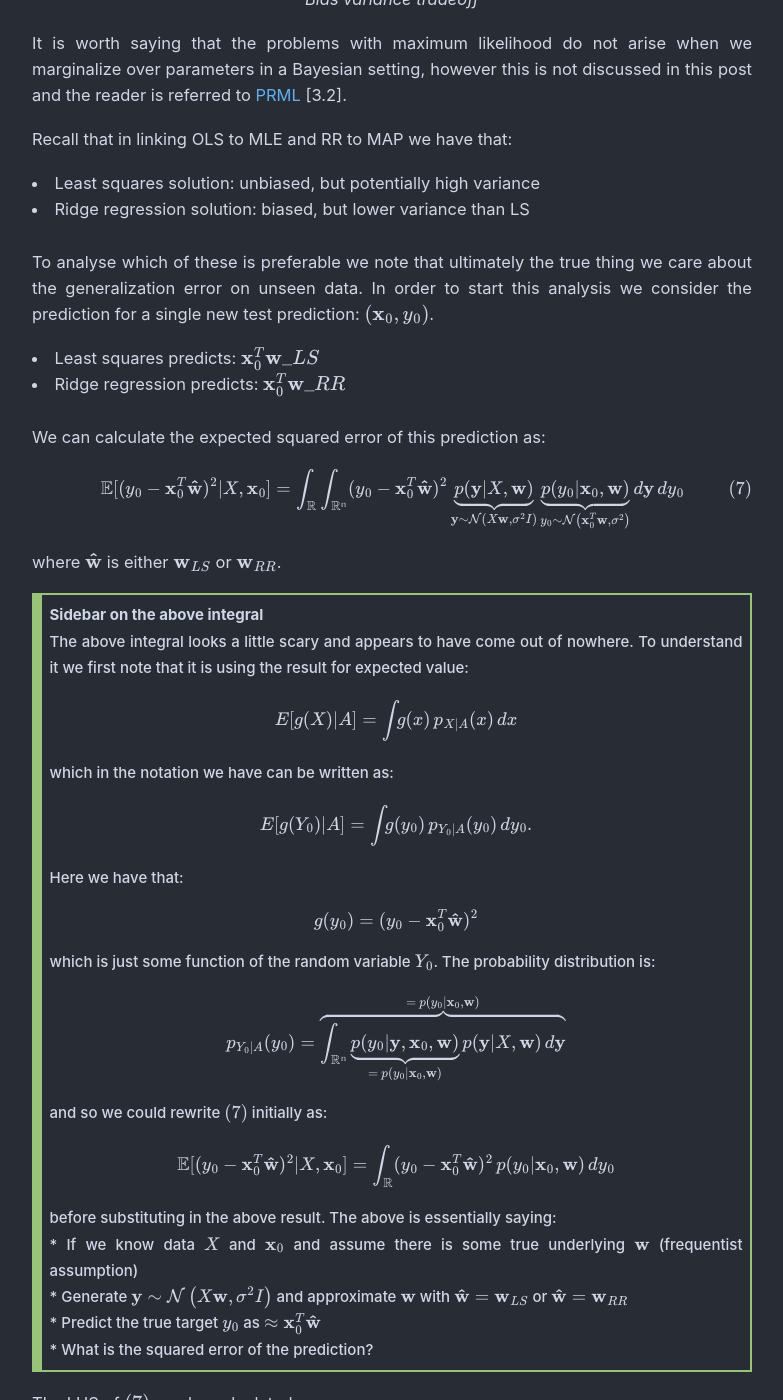
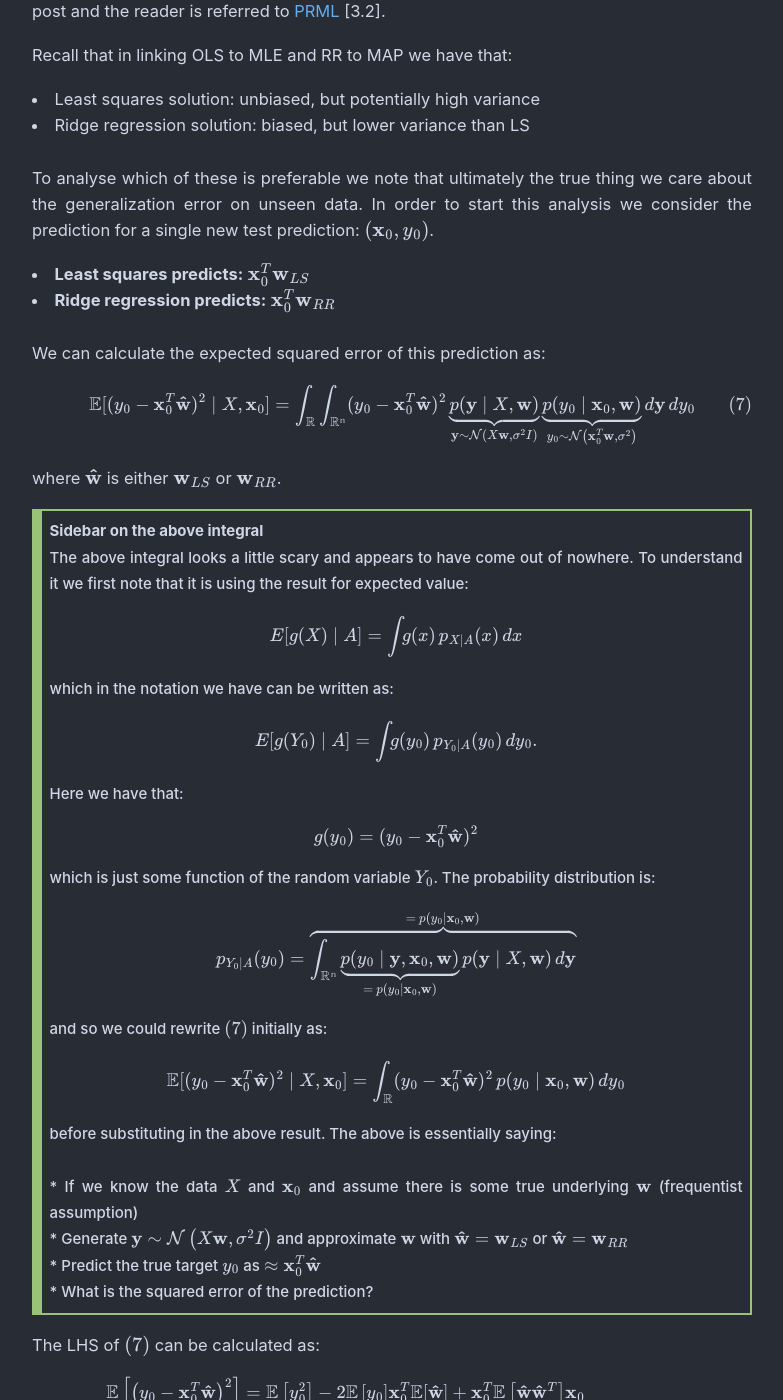
Before and after one commit to maw501/maw501.github.io, a Jekyll site: the page built from project_edx_ML/_posts/2018-10-10-columbiaX-ML-week1and2.md, in a window 1280 px wide and 1400 px high, scrolled down 8977 px. Shown: the whole window, without its empty margins (248-1031 px from the left). Built offline with Jekyll 4.4.1, drawn with Linux system fonts in a browser that asks for light colours; nearby versions of some CDN libraries; some web fonts are replaced; formulas are drawn with MathJax 3; comment, search, counter and statistics services are not loaded; some of the changed text lies outside the part shown.

Commit message:
few updates to aid readability

```diff
--- a/project_edx_ML/_posts/2018-10-10-columbiaX-ML-week1and2.md
+++ b/project_edx_ML/_posts/2018-10-10-columbiaX-ML-week1and2.md
@@ -95,15 +95,13 @@
 \end{align*}
 </div>
 
-depending on notational preferences. So far all we have assumed is a least squares loss function and the goal is to minimize this error for the linear model of choice. In many cases modelling scenarios we might think of this as a reasonable thing to do where we have made no (explicit) assumptions about the data.
-
-Our goal is to return a set of weights from the optimization that are optimal for the above model.
+depending on notational preferences. So far all we have assumed is a least squares loss function and the goal is to minimize this error for the linear model of choice. In many scenarios we might think of this as a reasonable thing to do and that we have made no (explicit) assumptions about the data.
 
 ##### OLS optimal weights, $\mathbf{w}_{LS}$
 
 In order to derive the optimal set of weights, $\mathbf{w}_{LS}$, that minimizes the above function $\mathcal{L}$ we take the derivative of $(1)$, set it to 0 and solve for $\mathbf{w}$.
 
-It can be helpful when following the below to always think about whether the dimensions tie up and remember that once we differentiate we will return a vector (as we are simultaneously differentiating w.r.t each element of $\mathbf{w}$), of dimension $(d+1) \times 1$. In order to derive the below we apply some standard [results](#matrix_cook) from matrix calculus.
+It can be helpful when following the below to always think about whether the dimensions tie up and remember that once we differentiate we will return a vector (as we are simultaneously differentiating w.r.t each element of $\mathbf{w}$), of dimension $(d+1) \times 1$. In order to derive the below we can apply standard [results](#matrix_cook) from matrix calculus.
 
 <div class="math">
 \begin{alignat*}{2}
@@ -126,17 +124,17 @@
 
 <div class="math">
 \begin{align*}
-p\left(\mathbf{y} | \boldsymbol{\mu}, \sigma^{2} I \right)=\frac{1}{\left(2 \pi \sigma^{2}\right)^{\frac{n}{2}}} \exp \left(-\frac{1}{2 \sigma^{2}}(\mathbf{y}-\boldsymbol{\mu})^{T}\, I \, (\mathbf{y}-\boldsymbol{\mu})\right) \tag{3}\end{align*}
+p\left(\mathbf{y} \mid \boldsymbol{\mu}, \sigma^{2} I \right)=\frac{1}{\left(2 \pi \sigma^{2}\right)^{\frac{n}{2}}} \exp \left(-\frac{1}{2 \sigma^{2}}(\mathbf{y}-\boldsymbol{\mu})^{T}\, I \, (\mathbf{y}-\boldsymbol{\mu})\right) \tag{3}\end{align*}
 </div>
 
-where under the Gaussian noise assumption $\Sigma = \sigma^2 I$ is a diagonal matrix. Recalling that the determinant of a diagonal matrix is the product of its diagonal entries permits the above form and it also pays to note that $(\mathbf{y}-\boldsymbol{\mu})$ has dimensions $n \times 1$ and $\boldsymbol{\mu}$ is the prediction for each observation, also with dimension $n \times 1$. Under the Gaussian noise assumption we are making this is equivalent to setting the prediction, $\boldsymbol{\mu} = X \mathbf{w}$.
+where under the Gaussian noise assumption $\Sigma = \sigma^2 I$ is a diagonal matrix. Recalling that the determinant of a diagonal matrix is the product of its diagonal entries permits the above form and it also pays to note that $(\mathbf{y}-\boldsymbol{\mu})$ has dimensions $n \times 1$ and that $\boldsymbol{\mu}$ is the prediction for each observation, also with dimension $n \times 1$. Under the Gaussian noise assumption we are making this is equivalent to setting the prediction, $\boldsymbol{\mu} = X \mathbf{w}$.
 
 There are a few equivalent ways of stating the assumption we make about the data in a MLE setting for linear regression:
 
 <div class="bullet">
 <ol> 1. $y_i = \mathbf{x_i}^T \mathbf{w} + \epsilon_i$ with $\epsilon_i \stackrel{ind}{\sim} N(0, \sigma^2)$ for $i=1,...n$</ol>
 <ol> 2. $y_i \stackrel{ind}{\sim} \mathcal{N}(\mathbf{x_i}^T \mathbf{w}, \sigma^2)$ for $i=1,...n$</ol>
-<ol> 3. $\mathbf{y} \sim \mathcal{N}(X \mathbf{w}, \sigma^2 I)$ and so $p(\mathbf{y} \| \mathbf{w}, X) = \mathcal{N}(X \mathbf{w}, \sigma^2 I)$</ol>
+<ol> 3. $\mathbf{y} \sim \mathcal{N}(X \mathbf{w}, \sigma^2 I)$ and so $p(\mathbf{y} \mid \mathbf{w}, X) = \mathcal{N}(X \mathbf{w}, \sigma^2 I)$</ol>
 </div>
 Note this doesn't mean that the target $\mathbf{y}$ itself is normally distributed but that given a mean prediction of $X\mathbf{w}$ the residuals follow a Gaussian distribution assumed to have constant variance.
 
@@ -197,7 +195,7 @@
 \mathbf{w}_{RR} = \left(\lambda I+X^{T} X\right)^{-1} X^{T} \mathbf{y}. \tag{5}
 \end{align*}
 </div>
-As with OLS we didn't explicitly make any probabilistic assumptions, we just defined a loss function with a regularization term and calculated the optimal set of weights for it.
+As with OLS we didn't *explicitly* make any probabilistic assumptions, we just defined a loss function with a regularization term and calculated the optimal set of weights for it.
 
 However, as we now show, it turns out the ridge regression solution also has a nice probabilistic interpretation.
 
@@ -226,27 +224,27 @@
 
 <div class="math">
 \begin{align*}
-p(\mathbf{w} | \mathbf{y}, X) = \dfrac{p(\mathbf{y} | \mathbf{w}, X) p(\mathbf{w})}{p(\mathbf{y} | X)}
+p(\mathbf{w} \mid \mathbf{y}, X) = \dfrac{p(\mathbf{y} \mid \mathbf{w}, X) p(\mathbf{w})}{p(\mathbf{y} \mid X)}
 \end{align*}
 </div>
 whereby taking logs of both sides leaves us with:
 
 <div class="math">
 \begin{align*}
-\ln \underbrace{p(\mathbf{w} | \mathbf{y}, X)}_\text{posterior} = \underbrace{\ln p(\mathbf{y} | \mathbf{w}, X)}_\text{log-likelihood} + \ln \underbrace{p(\mathbf{w})}_\text{prior} - \ln \underbrace{ p(\mathbf{y} | X)}_\text{evidence}\end{align*}
+\ln \underbrace{p(\mathbf{w} \mid \mathbf{y}, X)}_\text{posterior} = \underbrace{\ln p(\mathbf{y} \mid \mathbf{w}, X)}_\text{log-likelihood} + \ln \underbrace{p(\mathbf{w})}_\text{prior} - \ln \underbrace{ p(\mathbf{y} \mid X)}_\text{evidence}\end{align*}
 </div>
 
 <br>
-It is worth noting that the MAP solution is still a point estimate and as a result we don't need to calculate the denominator in Bayes' rule, $p(\mathbf{y} | X)$. This is helpful as this term is usually difficult to calculate.
+It is worth noting that the MAP solution is still a point estimate and as a result we don't need to calculate the denominator in Bayes' rule, $p(\mathbf{y} \mid X)$. This is helpful as this term is usually difficult to calculate.
 </blockquote>
 
-We proceed by recalling that the likelihood assumption is $p(\mathbf{y} \| \mathbf{w}, X) = \mathcal{N}(X \mathbf{w}, \sigma^2 I)$ which we can solve by taking logs of Bayes' rule.
+In order to derive the optimal weights we proceed by recalling that the likelihood assumption is $p(\mathbf{y} \mid \mathbf{w}, X) = \mathcal{N}(X \mathbf{w}, \sigma^2 I)$ which we can solve by taking logs of Bayes' rule.
 
 The MAP solution can thus be written as:
 
 <div class="math">
 \begin{align*}
-\mathbf{w}_{MAP} &= \arg \max_{\mathbf{w}} \ln p(\mathbf{y} | \mathbf{w}, X)+\ln p(\mathbf{w})  \\[5pt]
+\mathbf{w}_{MAP} &= \arg \max_{\mathbf{w}} \ln p(\mathbf{y} \mid \mathbf{w}, X)+\ln p(\mathbf{w})  \\[5pt]
 &= \arg \max_{\mathbf{w}}-\frac{1}{2 \sigma^{2}}(\mathbf{y}-X \mathbf{w})^{T}(\mathbf{y}-X \mathbf{w})-\frac{\lambda}{2} \mathbf{w}^{T} \mathbf{w}+\mathrm{const.} \\[5pt]
 &= \mathcal{L}
 \end{align*}
@@ -276,8 +274,6 @@
 
 It is possible to extend the above analysis in many ways, in particular it becomes easy to make the link to lasso regression. A similar analysis to the above shows that adding a regularization term that sums the absolute values of $\mathbf{w}$ is equivalent to placing a [Laplace distribution](https://en.wikipedia.org/wiki/Laplace_distribution) over the model's weights from a Bayesian perspective.
 
-The regularization term added in the ridge regression objective term is [sometimes called](https://en.wikipedia.org/wiki/Norm_(mathematics)#p-norm) a $l_2$ penalty and for lasso it's often called a $l_1$ penalty.
-
 <a name="analysis_ols_rr"></a>
 <hr class="with-margin">
 <h4 class="header" id="analysis">Analysis of OLS and RR</h4>
@@ -345,15 +343,15 @@
 To analyse which of these is preferable we note that ultimately the true thing we care about the generalization error on unseen data. In order to start this analysis we consider the prediction for a single new test prediction: $(\mathbf{x}_0, y_0)$.
 
 <div class="bullet">
-<li> Least squares predicts: $\mathbf{x}_0^T \mathbf{w}\_{LS}$ </li>
-<li> Ridge regression predicts: $\mathbf{x}_0^T \mathbf{w}\_{RR}$ </li>
+<li> <strong>Least squares predicts:</strong> $\mathbf{x}_0^T \mathbf{w}_{LS}$ </li>
+<li> <strong>Ridge regression predicts:</strong> $\mathbf{x}_0^T \mathbf{w}_{RR}$ </li>
 </div>
 <br>
 We can calculate the expected squared error of this prediction as:
 
 <div class="math">
 \begin{align*}
-\mathbb{E}[(y_0 - \mathbf{x}_0^T\mathbf{\hat{w}})^2 | X,\mathbf{x}_0] = \int_{\mathbb{R}}^{} \int_{\mathbb{R^n}}^{} (y_0 - \mathbf{x}_0^T\mathbf{\hat{w}})^2 \, \underbrace{p(\mathbf{y} | X, \mathbf{w})}_\text{$ \mathbf{y} \sim \mathcal{N}\left(X \mathbf{w}, \sigma^{2} I\right) $} \, \underbrace{p(y_0 | \mathbf{x}_0, \mathbf{w})}_\text{$ y_0 \sim \mathcal{N}\left(\mathbf{x}_0^T \mathbf{w}, \sigma^{2} \right)$} \, d\mathbf{y} \, dy_0 \tag{7}
+\mathbb{E}[(y_0 - \mathbf{x}_0^T\mathbf{\hat{w}})^2 \mid X,\mathbf{x}_0] = \int_{\mathbb{R}}^{} \int_{\mathbb{R^n}}^{} (y_0 - \mathbf{x}_0^T\mathbf{\hat{w}})^2 \, \underbrace{p(\mathbf{y} \mid X, \mathbf{w})}_\text{$ \mathbf{y} \sim \mathcal{N}\left(X \mathbf{w}, \sigma^{2} I\right) $} \, \underbrace{p(y_0 \mid \mathbf{x}_0, \mathbf{w})}_\text{$ y_0 \sim \mathcal{N}\left(\mathbf{x}_0^T \mathbf{w}, \sigma^{2} \right)$} \, d\mathbf{y} \, dy_0 \tag{7}
 \end{align*}
 </div>
 where $\mathbf{\hat{w}}$ is either $\mathbf{w}\_{LS}$ or $\mathbf{w}\_{RR}$.
@@ -366,7 +364,7 @@
 
 <div class="math">
 \begin{align*}
-E[g(X) | A] = \int_{} g(x) \, p_{X| A}(x) \, dx
+E[g(X) \mid A] = \int_{} g(x) \, p_{X \mid A}(x) \, dx
 \end{align*}
 </div>
 
@@ -374,7 +372,7 @@
 
 <div class="math">
 \begin{align*}
-E[g(Y_0) | A] = \int_{} g(y_0) \, p_{Y_0 | A}(y_0) \, dy_0.
+E[g(Y_0) \mid A] = \int_{} g(y_0) \, p_{Y_0 \mid A}(y_0) \, dy_0.
 \end{align*}
 </div>
 
@@ -390,21 +388,22 @@
 
 <div class="math">
 \begin{align*}
-p_{Y_0 | A}(y_0) = \overbrace{\int_{\mathbb{R^n}}^{} \underbrace{p(y_0 | \mathbf{y} , \mathbf{x}_0, \mathbf{w})}_\text{$ = \, p(y_0 | \mathbf{x}_0, \mathbf{w})$} \, p(\mathbf{y} | X, \mathbf{w}) \, d \mathbf{y}}^\text{$ = \, p(y_0 | \mathbf{x}_0, \mathbf{w})$}\end{align*}
+p_{Y_0 \mid A}(y_0) = \overbrace{\int_{\mathbb{R^n}}^{} \underbrace{p(y_0 \mid \mathbf{y} , \mathbf{x}_0, \mathbf{w})}_\text{$ = \, p(y_0 | \mathbf{x}_0, \mathbf{w})$} \, p(\mathbf{y} \mid X, \mathbf{w}) \, d \mathbf{y}}^\text{$ = \, p(y_0 \mid \mathbf{x}_0, \mathbf{w})$}\end{align*}
 </div>
 
 and so we could rewrite $(7)$ initially as:
 
 <div class="math">
 \begin{align*}
-\mathbb{E}[(y_0 - \mathbf{x}_0^T\mathbf{\hat{w}})^2 | X, \mathbf{x}_0] = \int_{\mathbb{R}}^{} (y_0 - \mathbf{x}_0^T\mathbf{\hat{w}})^2 \, p(y_0 | \mathbf{x}_0, \mathbf{w}) \, dy_0\end{align*}
+\mathbb{E}[(y_0 - \mathbf{x}_0^T\mathbf{\hat{w}})^2 \mid X, \mathbf{x}_0] = \int_{\mathbb{R}}^{} (y_0 - \mathbf{x}_0^T\mathbf{\hat{w}})^2 \, p(y_0 \mid \mathbf{x}_0, \mathbf{w}) \, dy_0\end{align*}
 </div>
 
 before substituting in the above result.
 
 The above is essentially saying:
 <br>
-* If we know data $X$ and $\mathbf{x}_0$ and assume there is some true underlying $\mathbf{w}$ (frequentist assumption)
+<br>
+* If we know the data $X$ and $\mathbf{x}_0$ and assume there is some true underlying $\mathbf{w}$ (frequentist assumption)
 <br>
 * Generate $\mathbf{y} \sim \mathcal{N}\left(X \mathbf{w}, \sigma^{2} I\right)$ and approximate $\mathbf{w}$ with $\mathbf{\hat{w}} = \mathbf{w}_{LS}$ or  $\mathbf{\hat{w}} = \mathbf{w}_{RR}$
 <br>
@@ -436,9 +435,9 @@
 
 We have thus decomposed the prediction error into 3 main components:
 <div class="bullet">
-<ol> 1. Measurement noise – we can’t control this given the model </ol>
-<ol> 2. Model bias – how close to the solution we expect to be on average</ol>
-<ol> 3. Model variance – how sensitive the solution is to the data</ol>
+<ol> 1. Measurement noise – we can’t control this given the model. </ol>
+<ol> 2. Model bias – how close to the solution we expect to be on average.</ol>
+<ol> 3. Model variance – how sensitive the solution is to the data.</ol>
 </div>
 <br>
 The above analysis is more general (see [ESL](#esl) [7.3]) than the linear regression case though it's usually not possible to get nice equations for the tradeoff.
@@ -604,7 +603,7 @@
 
 <div class="math">
 \begin{align*}
-\hat{\theta}_{ML} :=\arg \max_{\theta} p\left(\mathbf{x}_{1}, \ldots, \mathbf{x}_{n} | \theta\right)
+\hat{\theta}_{ML} :=\arg \max_{\theta} p\left(\mathbf{x}_{1}, \ldots, \mathbf{x}_{n} \mid \theta\right)
 \end{align*}
 </div>
 
@@ -645,11 +644,11 @@
 
 Here we derive the maximum likelihood solution under a multivariate Gaussian likelihood assumption for the data.
 
-We start by noting that in general for $n$ [iid](https://en.wikipedia.org/wiki/Independent_and_identically_distributed_random_variables) data observations $\mathbf{x_i} \in \mathbb{R}^{d}$ the probability of a single observation $p(\mathbf{x} \| \boldsymbol{\mu}, \Sigma)$ can be written as
+We start by noting that in general for $n$ [iid](https://en.wikipedia.org/wiki/Independent_and_identically_distributed_random_variables) data observations $\mathbf{x_i} \in \mathbb{R}^{d}$ the probability of a single observation $p(\mathbf{x} \mid \boldsymbol{\mu}, \Sigma)$ can be written as
 
 <div class="math">
 \begin{align*}
-\mathbf{x_i} \stackrel{\text { iid }}{\sim} p(\mathbf{x} | \boldsymbol{\mu}, \Sigma)
+\mathbf{x_i} \stackrel{\text { iid }}{\sim} p(\mathbf{x} \mid \boldsymbol{\mu}, \Sigma)
 \end{align*}
 </div>
 
@@ -659,7 +658,7 @@
 
 <div class="math">
 \begin{align*}
-p\left(\mathbf{x_1}, \ldots, \mathbf{x_n} | \theta\right)=\prod_{i=1}^{n} p\left(\mathbf{x_i} | \theta\right)
+p\left(\mathbf{x_1}, \ldots, \mathbf{x_n} \mid \theta\right)=\prod_{i=1}^{n} p\left(\mathbf{x_i} \mid \theta\right)
 \end{align*}
 </div>
 
```
Also changed, not shown: other parts of project_edx_ML/_posts/2018-10-10-columbiaX-ML-week1and2.md (+12 -10 lines).
